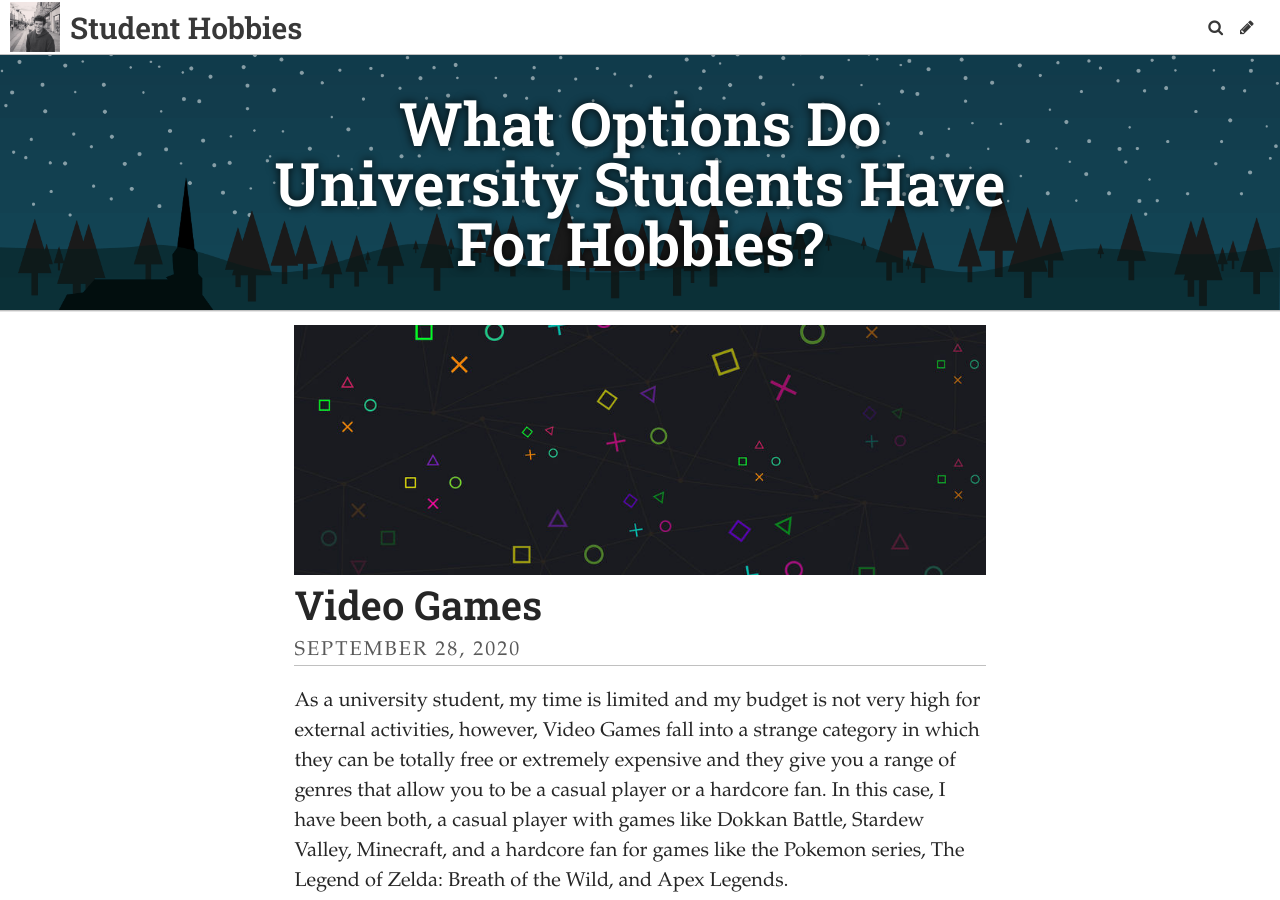
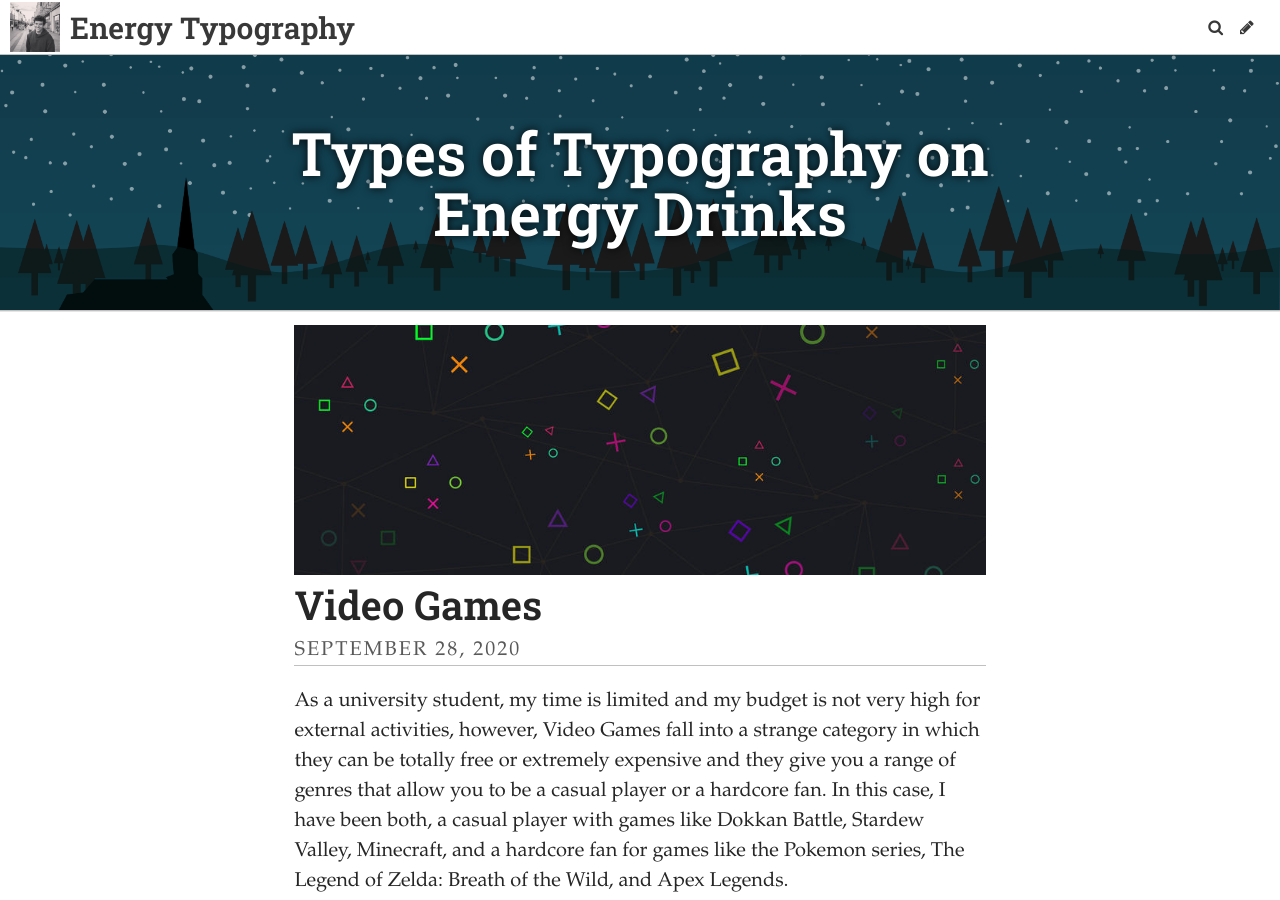
Before and after one commit to Geronimov/STHobbies, a Jekyll site: the page built from index.html, in a window 1280 px wide and 900 px high. Built offline with Jekyll 4.4.1, drawn with Linux system fonts in a browser that asks for light colours; some web fonts are replaced; the list of posts is cut into pages by our own code.

Commit message:
Update settings.yml

```diff
--- a/_data/settings.yml
+++ b/_data/settings.yml
@@ -1,9 +1,7 @@
-title: "Student Hobbies "
+title: "Energy Typography "
 description: "Hi, I'm Geronimo Villaveces, a second year student in Oxfrod
-  Brookes. I made this website to show students their different options when
-  looking for a hobby. I will do my best to show the costs and how compatible it
-  is with uni life. "
-header_text: "What Options Do University Students Have For Hobbies? "
+  Brookes. I made this website to show the different types of typograpgy on the Energy Drinks "
+header_text: "Types of Typography on Energy Drinks "
 footer_text: "Copyright 2020 Geronimo Villaveces Schenk "
 header_feature_image: ../uploads/background-2.webp
 bannerheight: 20vmax
```
